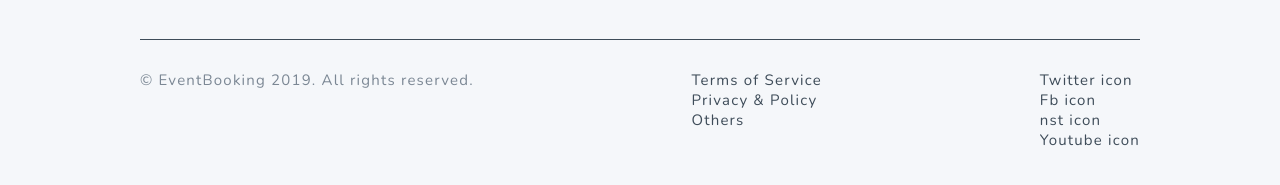
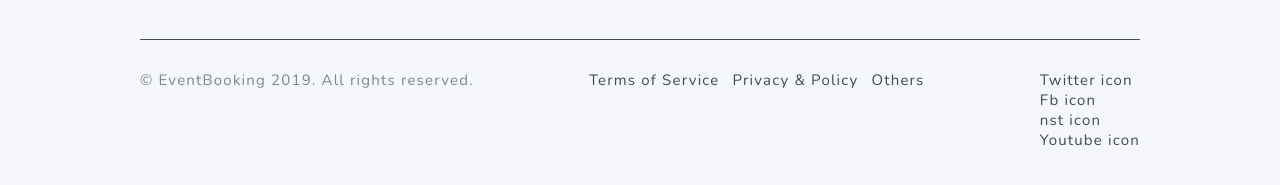
Before and after one commit to amashr/eventbooking-client, a Next.js app: page / in a window 1280 px wide. Shown: the part 695-880 px from the top of the page. Built offline with nearby package versions, Linux system fonts and the light colour scheme.

Commit message:
Style policy in lower footer

```diff
--- a/components/Footer.js
+++ b/components/Footer.js
@@ -35,6 +35,14 @@ const LowerFooter = styled.div`
 
   p {
     color: var(--blueCool6);
+  }
+`;
+
+const PolicyFooter = styled.ul`
+  display: flex;
+
+  li:not(:last-child) {
+    margin-right: 1.3rem;
   }
 `;
 
@@ -202,7 +210,7 @@ const Footer = () => (
       <LowerFooter>
         <p>&copy; EventBooking 2019. All rights reserved.</p>
 
-        <ul>
+        <PolicyFooter>
           <li>
             <Link href="/">
               <a>Terms of Service</a>
@@ -218,7 +226,7 @@ const Footer = () => (
               <a>Others</a>
             </Link>
           </li>
-        </ul>
+        </PolicyFooter>
 
         <ul>
           <li>
```
